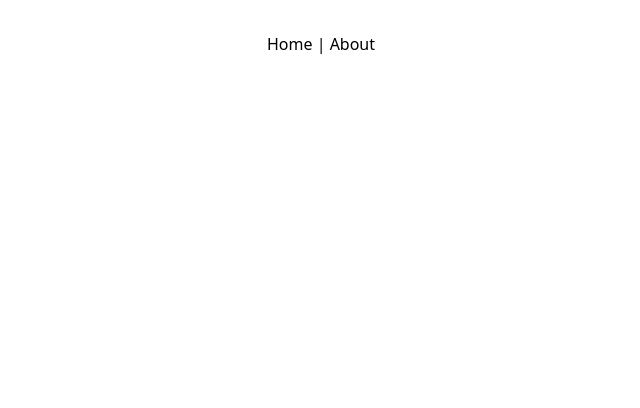
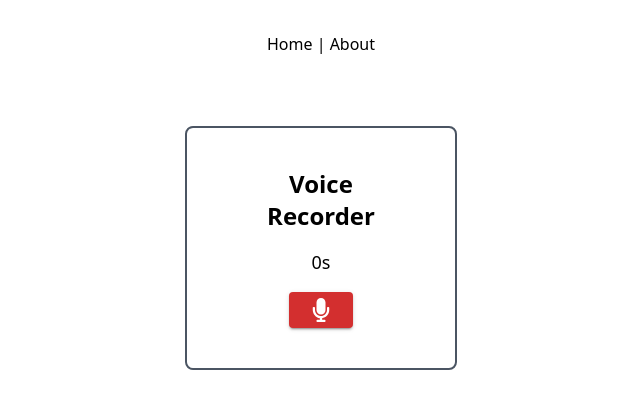
Before and after one commit to protoss70/quizabble-client, a React (Vite) app: page /recorder in a window 1280 px wide. Before the commit this address had no page. Shown: the top 408 px of the page, without its empty margins (319-959 px from the left). Built offline with nearby package versions, Linux system fonts and the light colour scheme.

Commit message:
recorder UI

```diff
--- a/package.json
+++ b/package.json
@@ -19,7 +19,9 @@
     "react-dnd": "^16.0.1",
     "react-dnd-html5-backend": "^16.0.1",
     "react-dom": "^18.3.1",
+    "react-icons": "^5.5.0",
     "react-router-dom": "^7.1.5",
+    "socket.io-client": "^4.8.1",
     "wavesurfer.js": "^7.9.0"
   },
   "devDependencies": {
--- a/src/App.tsx
+++ b/src/App.tsx
@@ -4,6 +4,7 @@ import TestingPage from './pages/testing';
 import HomePage from './pages/home';
 import "@fortawesome/fontawesome-free/css/all.min.css";
 import Test1 from './pages/test1';
+import Recorder from './pages/recorder';
 
 function App() {
   return (
@@ -15,6 +16,7 @@ function App() {
         <Route path="/" element={<HomePage />} />
         <Route path="/about" element={<TestingPage />} />
         <Route path="/test1" element={<Test1 />} />
+        <Route path="/recorder" element={<Recorder />} />
       </Routes>
     </Router>
   );
--- /dev/null
+++ b/src/pages/recorder.tsx
@@ -0,0 +1,121 @@
+import React, { useState, useRef } from "react";
+import { FaMicrophone, FaPause, FaStop } from "react-icons/fa";
+import { Dialog, DialogTitle, DialogContent, DialogActions, Button } from "@mui/material";
+import io from "socket.io-client";
+
+const Recorder: React.FC = () => {
+  const [recording, setRecording] = useState(false);
+  const [paused, setPaused] = useState(false);
+  const [time, setTime] = useState(0);
+  const [showModal, setShowModal] = useState(false);
+  const intervalRef = useRef<NodeJS.Timeout | null>(null);
+  const mediaRecorderRef = useRef<MediaRecorder | null>(null);
+  const streamRef = useRef<MediaStream | null>(null);
+  // @ts-expect-error it is working
+  const socketRef = useRef<SocketIOClient.Socket | null>(null);
+  const serverUrl = "https://localhost:5000"; // your socket.io server URL
+
+  const startRecording = async () => {
+    // Connect to the backend via WebSocket
+    socketRef.current = io(serverUrl);
+
+    socketRef.current.on("connect", () => {
+      console.log("Connected to server via socket");
+      // Inform the server that audio will be sent
+      socketRef.current?.emit("start-audio", { contentType: "audio/webm" });
+    });
+
+    // Get audio stream from the microphone
+    const stream = await navigator.mediaDevices.getUserMedia({ audio: true });
+    streamRef.current = stream;
+    const mediaRecorder = new MediaRecorder(stream, { mimeType: "audio/webm" });
+    mediaRecorderRef.current = mediaRecorder;
+
+    // When a chunk is available, send it over the socket
+    mediaRecorder.ondataavailable = (event) => {
+      if (event.data.size > 0 && socketRef.current) {
+        event.data.arrayBuffer().then((buffer) => {
+          socketRef.current?.emit("audio-chunk", buffer);
+        });
+      }
+    };
+
+    // When recording stops, emit the stop signal and disconnect
+    mediaRecorder.onstop = () => {
+      if (socketRef.current) {
+        socketRef.current.emit("stop-audio");
+        socketRef.current.disconnect();
+      }
+    };
+
+    // Start recording with a 500ms timeslice to emit data regularly
+    mediaRecorder.start(500);
+    setRecording(true);
+    setPaused(false);
+    setTime(0);
+    intervalRef.current = setInterval(() => setTime((prev) => prev + 1), 1000);
+  };
+
+  const pauseRecording = () => {
+    if (mediaRecorderRef.current) {
+      if (!paused) {
+        mediaRecorderRef.current.pause();
+      } else {
+        mediaRecorderRef.current.resume();
+      }
+      setPaused(!paused);
+    }
+  };
+
+  const stopRecording = () => {
+    if (mediaRecorderRef.current) {
+      mediaRecorderRef.current.stop();
+    }
+    if (streamRef.current) {
+      streamRef.current.getTracks().forEach((track) => track.stop());
+      streamRef.current = null;
+    }
+    if (intervalRef.current) {
+      clearInterval(intervalRef.current);
+    }
+    setRecording(false);
+    setPaused(false);
+    setShowModal(false);
+  };
+
+  return (
+    <div className="flex items-center justify-center w-full h-96">
+      <div className="flex flex-col items-center justify-center px-20 py-10 space-y-4 border-2 border-gray-600 rounded-lg w-min h-min">
+        <h1 className="text-2xl font-bold">Voice Recorder</h1>
+        <p className="text-lg">{time}s</p>
+        {!recording ? (
+          <Button variant="contained" color="error" onClick={startRecording}>
+            <FaMicrophone size={24} />
+          </Button>
+        ) : (
+          <div className="flex space-x-4">
+            <Button variant="contained" color="warning" onClick={pauseRecording}>
+              {paused ? <FaMicrophone size={24} /> : <FaPause size={24} />}
+            </Button>
+            <Button variant="contained" color="secondary" onClick={() => setShowModal(true)}>
+              <FaStop size={24} />
+            </Button>
+          </div>
+        )}
+
+        <Dialog open={showModal} onClose={() => setShowModal(false)}>
+          <DialogTitle>Are you sure?</DialogTitle>
+          <DialogContent>Do you really want to stop the recording?</DialogContent>
+          <DialogActions>
+            <Button onClick={() => setShowModal(false)}>Cancel</Button>
+            <Button color="error" onClick={stopRecording}>
+              Yes, Stop
+            </Button>
+          </DialogActions>
+        </Dialog>
+      </div>
+    </div>
+  );
+};
+
+export default Recorder;
```
Also changed, not shown: 1 other file (tests, documents, lock files or other folders).
